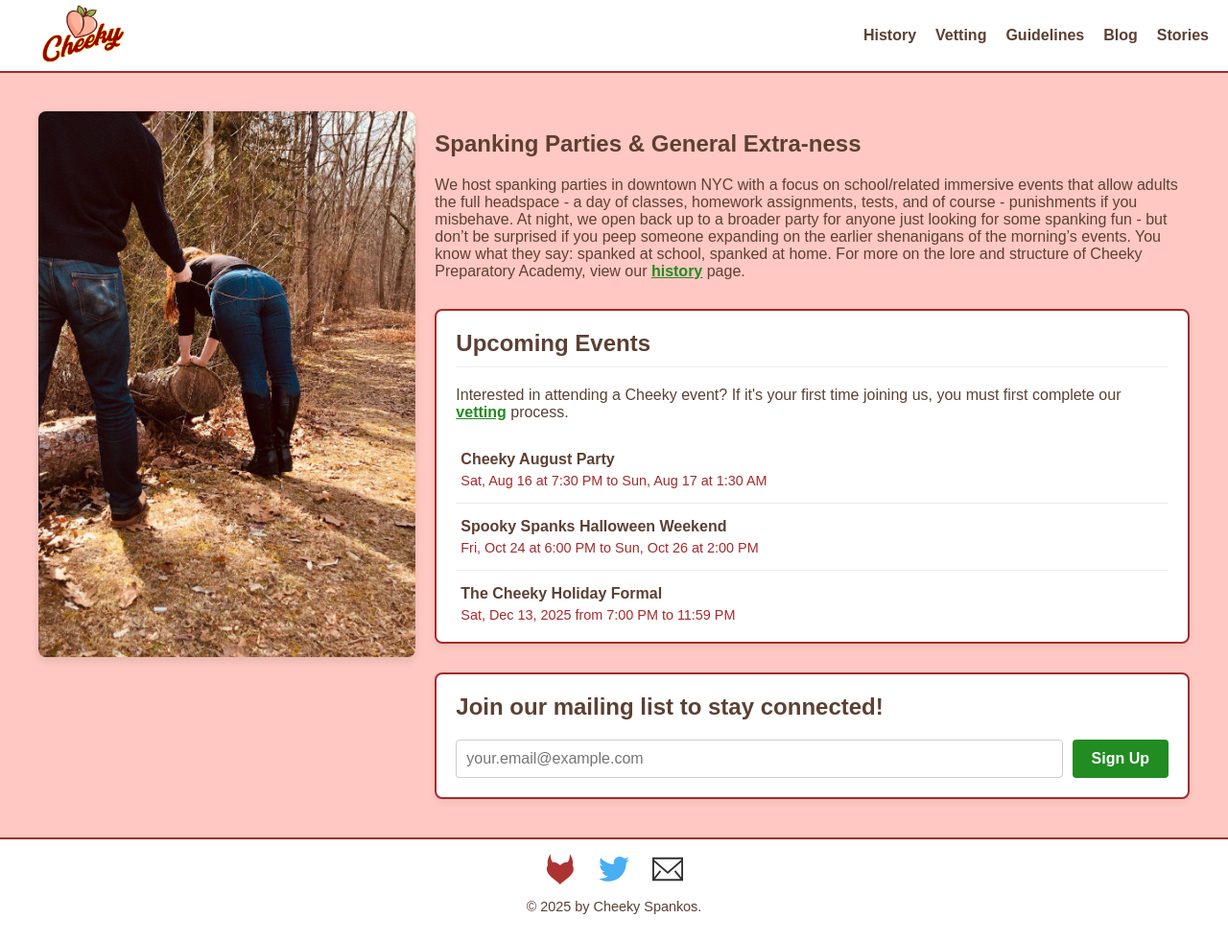
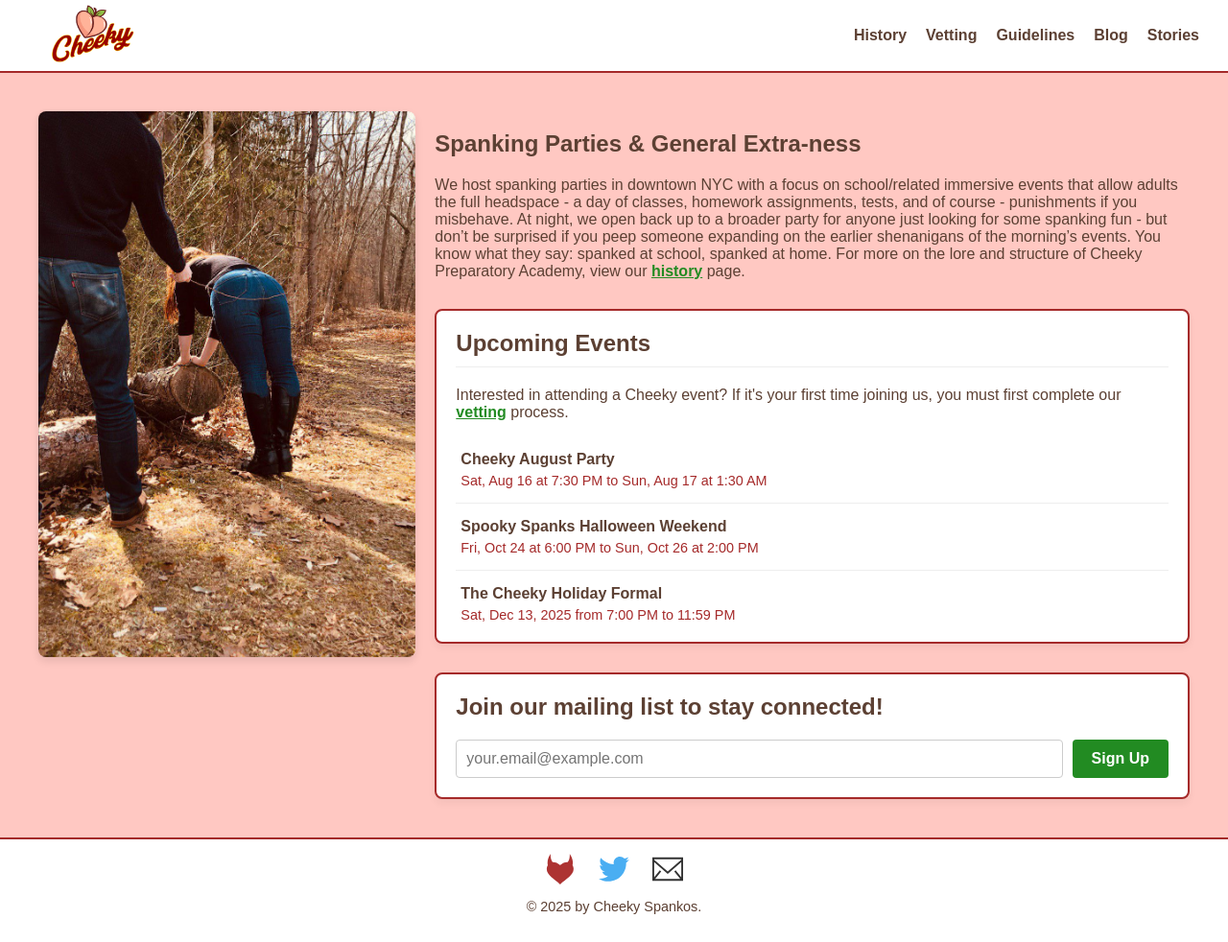
Before and after one commit to cheekyparties/cheekyparties.github.io, a Jekyll site: the page built from index.html, in a window 1280 px wide. Shown: the whole page at 96% size. Built offline with Jekyll 4.4.1, drawn with Linux system fonts in a browser that asks for light colours.

Commit message:
Update style.css

```diff
--- a/assets/css/style.css
+++ b/assets/css/style.css
@@ -12,7 +12,7 @@ body {
 /* Header Styles */
 .header {
     background-color: #FFF;
-    padding: 2px 20px;
+    padding: 2px 30px;
     display: flex;
     justify-content: space-between;
     align-items: center;
```
